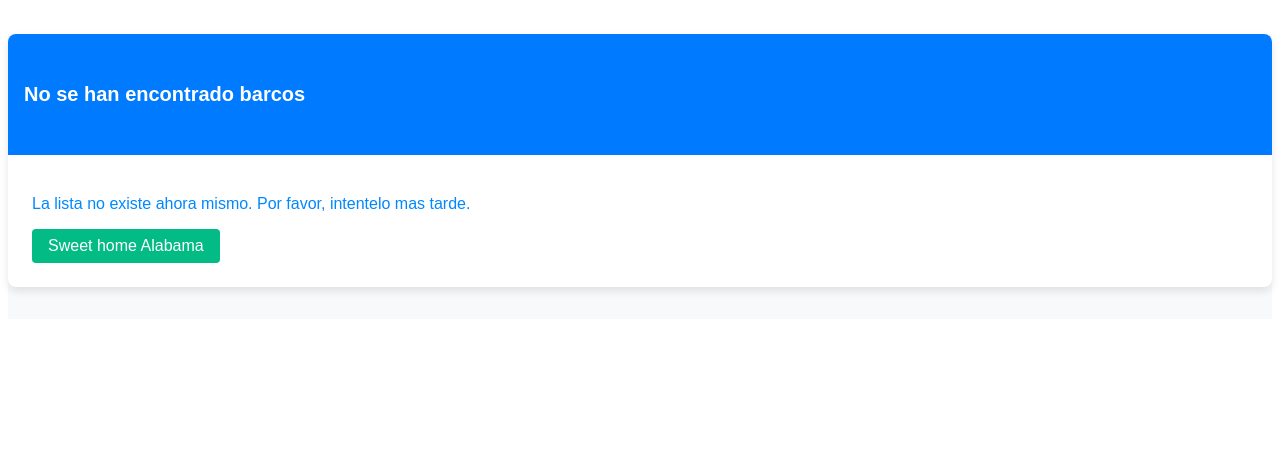
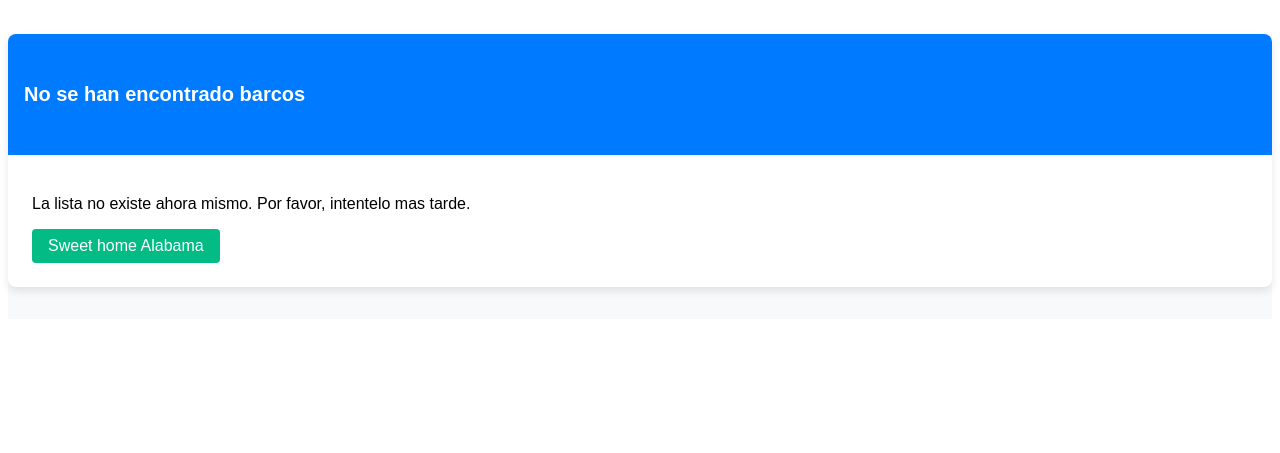
Before and after one commit to frajimmor2/NavegaTrujillo, a Django app: page /catalog/ in a window 1280 px wide. Shown: the part 184-637 px from the top of the page. Run offline with Django 5.2, Linux system fonts and the light colour scheme; data that the repository does not hold is empty.

Commit message:
Cambio de color en css

```diff
--- a/NavegaTrujilloWeb/static/css/catalog.css
+++ b/NavegaTrujilloWeb/static/css/catalog.css
@@ -97,7 +97,7 @@ i[data-feather]:hover {
 }
 
 .card-text {
-    color: #0088ff;
+    color: #000000;
 }
 
 /* Estilo del enlace "te devuelve al /home" */
```
